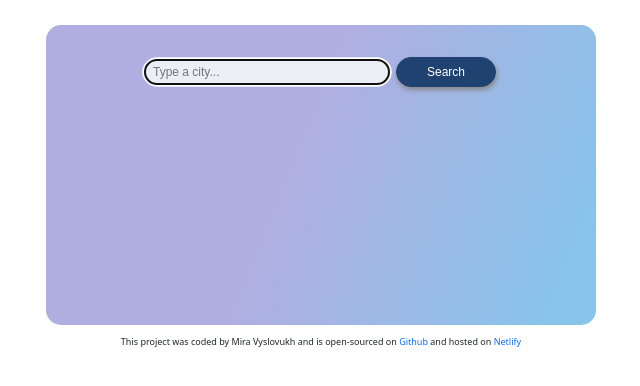
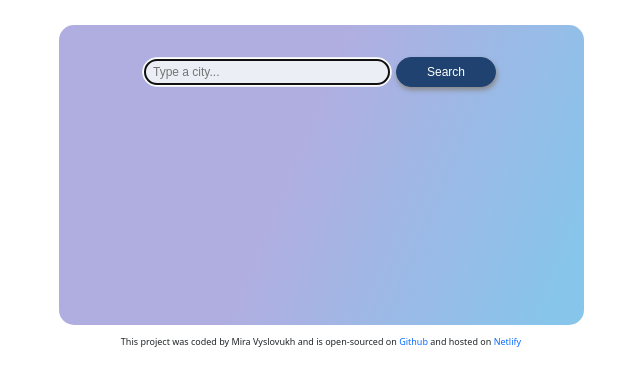
Before and after one commit to MiraVyslovukh/weather-app-react-homework, a React (Create React App) app: page / in a window 1280 px wide. Shown: the top 386 px of the page, without its empty margins (319-959 px from the left). Built offline with nearby package versions, Linux system fonts and the light colour scheme; no server answers.

Commit message:
made app container smaller

```diff
--- a/src/Engine.css
+++ b/src/Engine.css
@@ -1,10 +1,10 @@
 .Engine .my-container {
   margin-top: 25px;
-  padding-left: 65px !important;
-  padding-right: 65px !important;
+  padding-left: 60px !important;
+  padding-right: 60px !important;
   padding-top: 20px;
   padding-bottom: 25px;
-  max-width: 550px !important;
+  max-width: 525px !important;
   min-height: 300px;
   background: linear-gradient(
     112.4deg,
```
